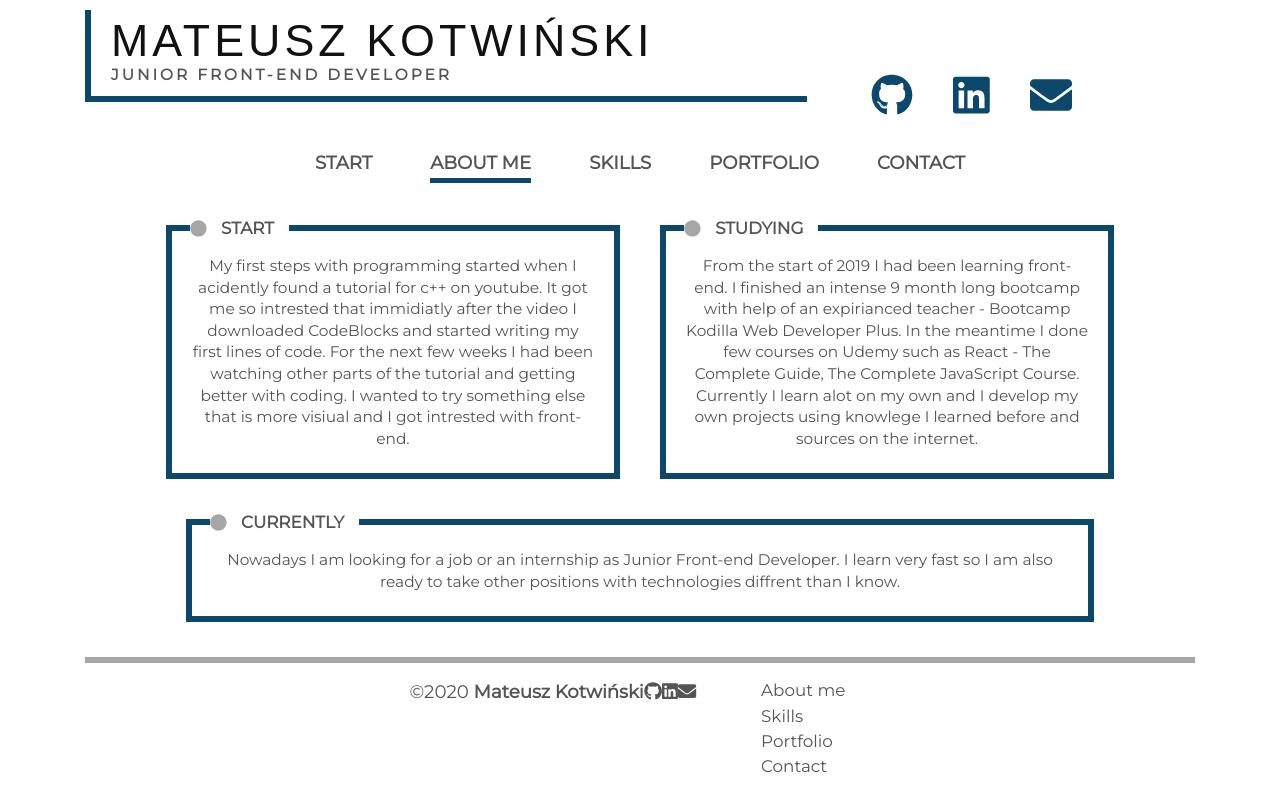
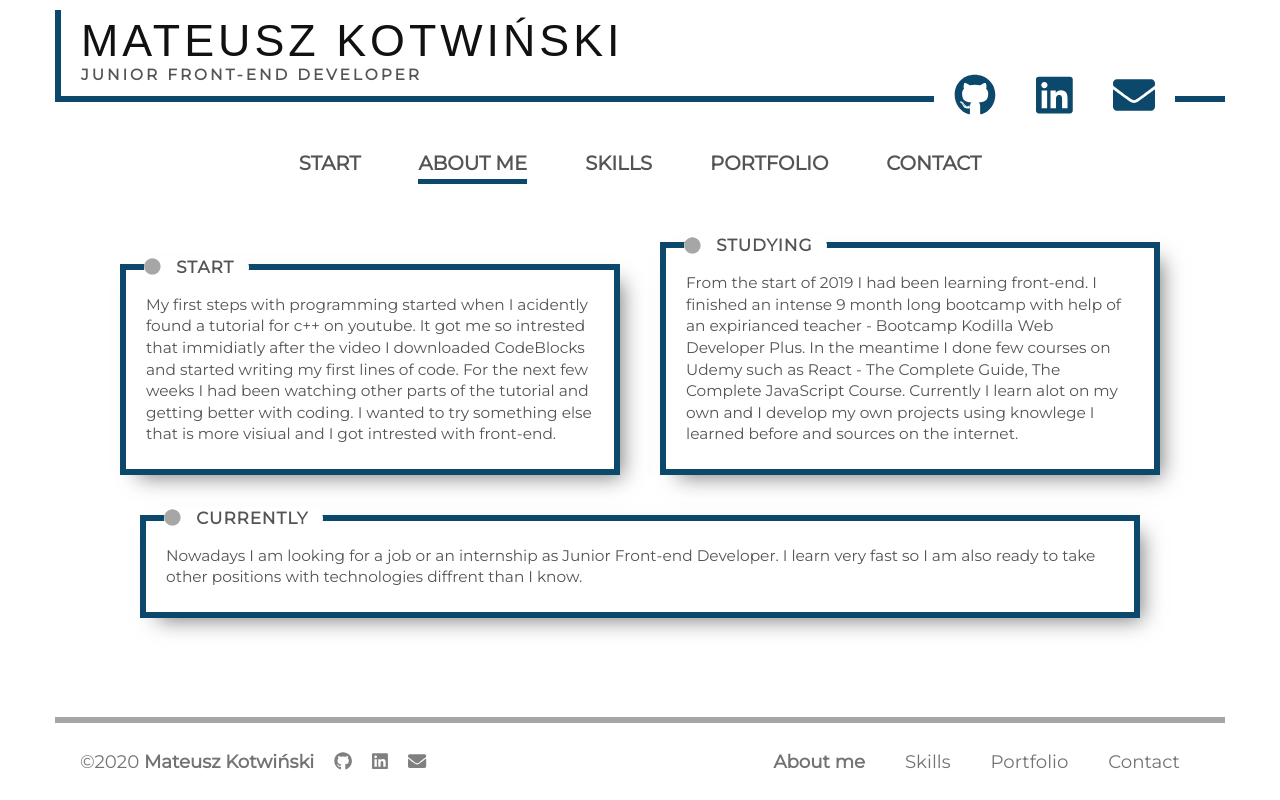
Before and after one commit to Kotwin98/portfolio_pl, a React (Create React App) app: page /about in a window 1280 px wide. Built offline with nearby package versions, Linux system fonts and the light colour scheme; a web font is replaced by a local one.

Commit message:
Add styles

```diff
--- a/src/styles/global.scss
+++ b/src/styles/global.scss
@@ -22,18 +22,11 @@ body {
   overflow-y: scroll;
 }
 
-.container_fluid {
-  width: 100%;
-  max-width: 1000px;
+.container {
+  max-width: 1200px;
   min-height: 100vh;
-  margin: 0 auto;
-  padding: 15px 20px;
   display: flex;
   flex-direction: column;
-}
-
-main {
-  flex-grow: 1;
 }
 
 a,
--- a/src/styles/layouts/Footer.scss
+++ b/src/styles/layouts/Footer.scss
@@ -1,38 +1,55 @@
 @import "../global.scss";
 
 .footer {
+  display: flex;
+  flex-direction: column-reverse;
+  border-top: 4px solid $color-grey;
+  // margin: 10px;
+  // padding: 0;
+  @include tablet-large {
+    flex-direction: row;
+    justify-content: space-between;
+  }
+  @include mobile-large {
+    border-top: 6px solid $color-grey;
+  }
+  &_menu {
     display: flex;
     flex-direction: row;
     justify-content: space-evenly;
     padding: 0;
     padding-top: 10px;
     margin: 0;
-    border-top: 4px solid $color-grey;
     li {
       list-style: none;
       font-size: $base-size;
       @include mobile-large {
         font-size: $base-size * 1.2;
       }
-      .footer_menu {
+      @include tablet-large {
+        font-size: $base-size * 1.3;
+      }
+      .footer_link {
         color: $color-text-light;
         &.active {
           font-weight: bold;
         }
       }
       @include tablet-small {
-        margin: 0 25px;
+        margin: 0 20px;
       }
     }
     @include mobile-large {
-      border-top: 6px solid $color-grey;
       padding-top: 15px;
     }
     @include tablet-small {
       justify-content: center;
     }
+    @include tablet-large {
+      padding: 25px;
+    }
   }
-  .footer_links {
+  &_socials {
     text-align: center;
     font-size: $base-size;
     margin: 10px;
@@ -44,6 +61,11 @@
         margin-right: 20px;
       }
     }
+    @include tablet-large {
+      padding: 25px;
+      margin: 0;
+      font-size: $base-size * 1.3;
+    }
     .footer_social {
       font-size: $base-size * 1.2;
       color: $color-text-light;
@@ -54,5 +76,9 @@
           display: inline;
         }
       }
+      @include tablet-large {
+        font-size: $base-size * 1.3;
+      }
     }
+  }
 }
--- a/src/styles/layouts/Main.scss
+++ b/src/styles/layouts/Main.scss
@@ -1,12 +1,13 @@
 @import "../global.scss";
 
-main {
+.main {
+  flex-grow: 1;
   margin-top: 10px;
   padding: 0 10px 10px;
   @include mobile-large {
     margin-top: 0;
   }
   @include tablet-large {
-    padding: 0 25px 15px 25px;
+    padding: 15px 0;
   }
 }
--- a/src/styles/layouts/Menu.scss
+++ b/src/styles/layouts/Menu.scss
@@ -17,6 +17,9 @@
     line-height: 1;
     a {
         color: $color-text-dark;
+    }
+    a:hover {
+      color: $color-text-dark !important;
     }
     @include mobile-large {
       font-size: $base-size * 2.2;
@@ -92,8 +95,11 @@
   &_social {
     display: none;
     position: absolute;
-    right: -175px;
-    top: 38px;
+    top: 40px;
+    right: 30px;
+    width: 170px;
+    background: white;
+    z-index: 1;
     a {
       color: $color-blue;
       font-size: $base-size * 2.5;
@@ -116,17 +122,19 @@
       display: block;
     }
     @include tablet-small {
-      right: -215px;
+      right: 30px;
       top: 45px;
+      width: 195px;
     }
     @include tablet-large {
-      right: -285px;
+      right: 50px;
       top: 55px;
-      z-index: 1;
+      width: 241px;
     }
   }
   @include mobile-large {
-    width: 65%;
+    width: 100%;
+    position: relative;
     padding: 8px 0 8px 15px;
   }
   @include tablet-large {
@@ -136,11 +144,12 @@
 
 .menu {
   position: absolute;
-  left: -100vw;
+  left: -110vw;
   width: 100vw;
   z-index: 99;
   text-align: right;
   background-color: $color-background;
+  box-shadow: 0px 80px 40px -5px rgba(17, 17, 17, 0.6);
   transition: $transition;
   &_list {
     list-style: none;
@@ -191,7 +200,7 @@
         padding-left: 0;
       }
       @include tablet-large {
-        font-size: $base-size * 1.3;
+        font-size: $base-size * 1.4;
         padding-bottom: 12px;
         border-bottom: 5px solid $color-background;
       }
@@ -206,6 +215,7 @@
     left: 0;
     padding: 0;
     transition: none;
+    box-shadow: none;
   }
   @include tablet-large {
     z-index: 0;
--- a/src/styles/pages/AboutPage.scss
+++ b/src/styles/pages/AboutPage.scss
@@ -3,26 +3,36 @@
 .about {
   font-size: $base-size * 1.1;
   line-height: 1.4;
-  text-align: center;
+  position: relative;
   .row {
     justify-content: center;
+    @include tablet-small {
+      position: relative;
+    }
+  }
+  .row:nth-child(1) {
+    [class*="col-"]:nth-child(1) {
+      height: 50%;
+    }
+    @include tablet-small {
+      align-items: flex-end;
+    }
+  }
+  .row:nth-child(2) {
+    [class*="col-"]:nth-child(2) {
+      height: 50%;
+    }
   }
   [class*="col-"] {
     margin: 15px 5px;
     border: 6px solid $color-blue;
+    box-shadow: 10px 10px 20px -8px rgba(17, 17, 17, 0.55);
+    background-color: $color-background;
     @include mobile-large {
       margin: 20px;
     }
     @include tablet-large {
       padding: 8px 20px;
-    }
-  }
-  .col-md-5:nth-child(1) {
-    height: 50%;
-  }
-  .row:nth-child(2) {
-    .col-md-5:nth-child(2) {
-      height: 50%;
     }
   }
   &_title {
@@ -33,11 +43,13 @@
     font-size: $base-size * 1.2;
     font-weight: bold;
     text-transform: uppercase;
+    letter-spacing: 1px;
     margin-bottom: 10px;
     padding-right: 15px;
     position: absolute;
     top: -14px;
     left: 18px;
+    border-radius: 55px;
   }
   &_icon {
     color: $color-grey;
@@ -46,7 +58,4 @@
   &_text {
     margin-top: 16px;
   }
-  &_text-list {
-    padding-left: 20px;
-  }
 }
```
